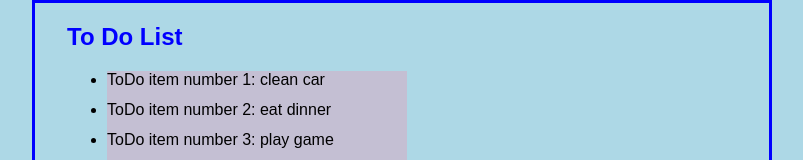
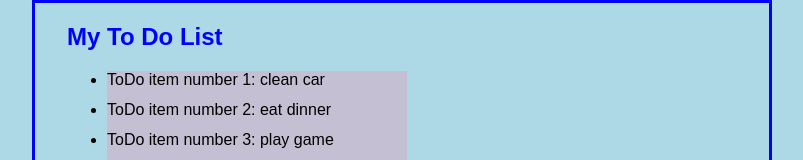
Before and after one commit to kurtfriedrichhotmail/HW-2, a plain HTML site: page index.html in a window 1280 px wide. Shown: the top 160 px of the page, without its empty margins (238-1041 px from the left). Drawn offline with Linux system fonts and the light colour scheme.

Commit message:
changed some text in the HTML file

```diff
--- a/index.html
+++ b/index.html
@@ -7,7 +7,7 @@
     </head>
 <body>
     <section id="list">
-        <h2>To Do List</h2>
+        <h2> My To Do List</h2>
         <div id="myList" >
             <ul id="myUL"></ul>
         </div>
```
